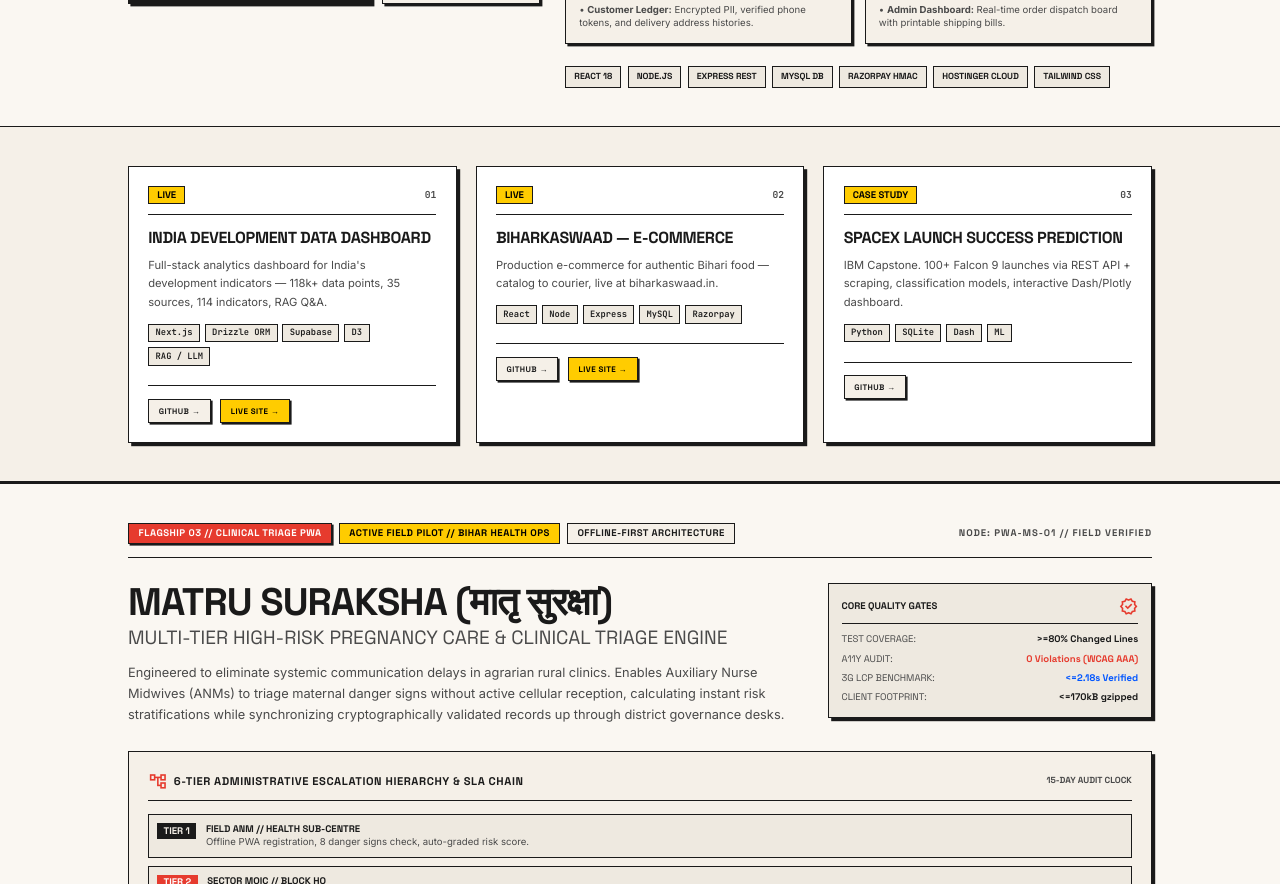
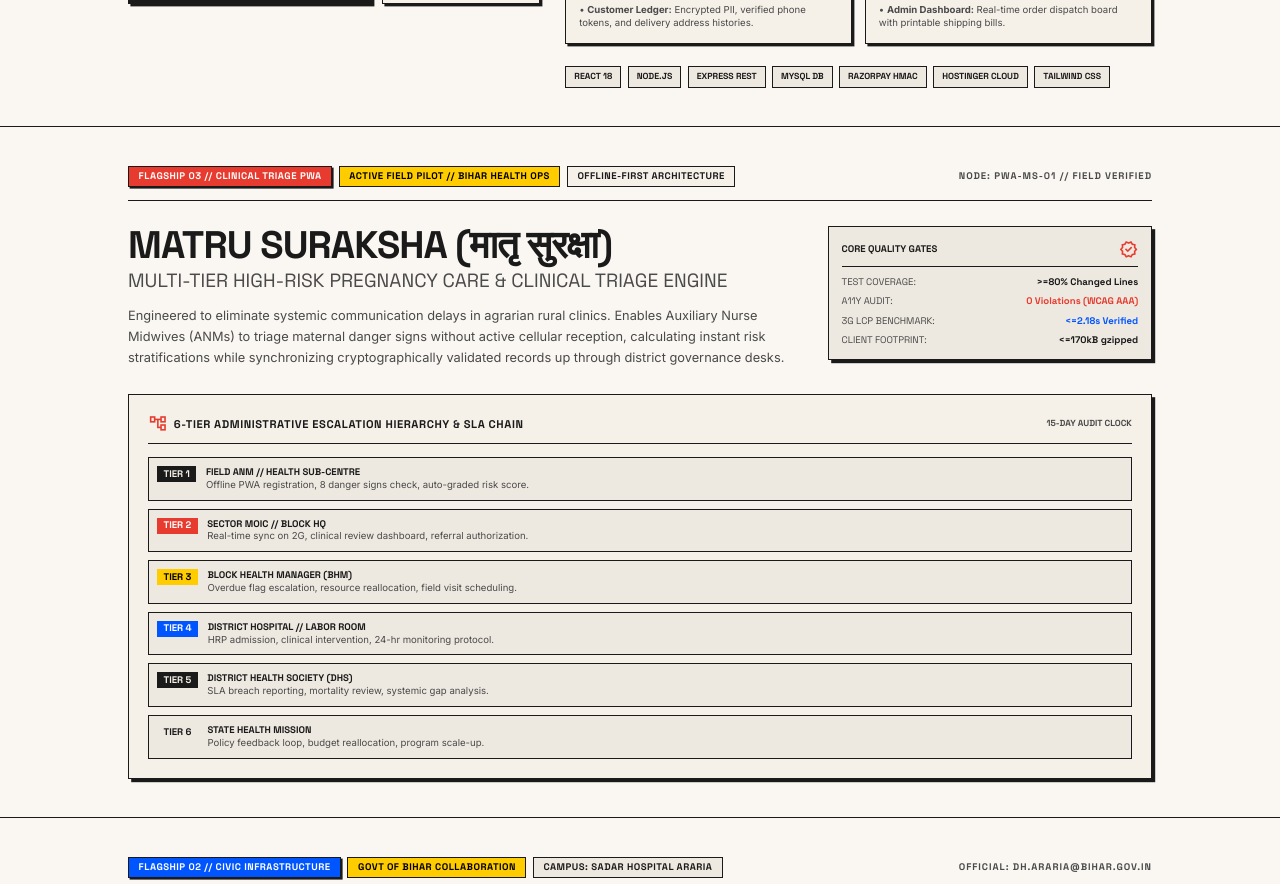
Before and after one commit to adityapandey2002/Portfolio, a Next.js app: page /work in a window 1280 px wide. Shown: the part 1420-2304 px from the top of the page. Built offline with nearby package versions, Linux system fonts and the light colour scheme.

Commit message:
refactor(work): remove redundant 3-card flagship grid

```diff
--- a/src/app/work/page.tsx
+++ b/src/app/work/page.tsx
@@ -7,54 +7,6 @@ export const metadata = {
   description:
     'Selected work — full-stack apps, data dashboards, and ML models built end-to-end and shipped to production.',
 };
-
-type WorkProjectStatus = 'LIVE' | 'Case study';
-
-interface WorkProject {
-  id: string;
-  number: string;
-  title: string;
-  desc: string;
-  status: WorkProjectStatus;
-  tech: string[];
-  caseStudy: string;
-  live?: string;
-}
-
-const WORK_PROJECTS: WorkProject[] = [
-  {
-    id: 'india-dashboard',
-    number: '01',
-    title: 'India Development Data Dashboard',
-    desc:
-      'Full-stack analytics dashboard for India\'s development indicators — 118k+ data points, 35 sources, 114 indicators, RAG Q&A.',
-    status: 'LIVE',
-    tech: ['Next.js', 'Drizzle ORM', 'Supabase', 'D3', 'RAG / LLM'],
-    caseStudy: 'https://github.com/adityapandey2002/',
-    live: 'https://india-dashboard-delta.vercel.app/',
-  },
-  {
-    id: 'biharkaswaad',
-    number: '02',
-    title: 'BiharKaSwaad — E-Commerce',
-    desc:
-      'Production e-commerce for authentic Bihari food — catalog to courier, live at biharkaswaad.in.',
-    status: 'LIVE',
-    tech: ['React', 'Node', 'Express', 'MySQL', 'Razorpay'],
-    caseStudy: 'https://github.com/adityapandey2002/',
-    live: 'https://biharkaswaad.in/',
-  },
-  {
-    id: 'spacex',
-    number: '03',
-    title: 'SpaceX Launch Success Prediction',
-    desc:
-      'IBM Capstone. 100+ Falcon 9 launches via REST API + scraping, classification models, interactive Dash/Plotly dashboard.',
-    status: 'Case study',
-    tech: ['Python', 'SQLite', 'Dash', 'ML'],
-    caseStudy: 'https://github.com/adityapandey2002/',
-  },
-];
 
 export default function WorkPage() {
   return (
@@ -342,65 +294,6 @@ export default function WorkPage() {
                 ))}
               </div>
             </div>
-          </div>
-        </div>
-      </section>
-
-      {/* Projects grid */}
-      <section className="border-b-4 border-primary dark:border-white bg-surface dark:bg-surface-dark py-12 px-4 sm:px-8 lg:px-12">
-        <div className="max-w-7xl mx-auto">
-          <div className="grid grid-cols-1 gap-6 md:grid-cols-2 lg:grid-cols-3">
-            {WORK_PROJECTS.map((project) => (
-              <div
-                key={project.id}
-                className="border-2 border-primary dark:border-white bg-surface-container-lowest dark:bg-surface-low p-6 shadow-[4px_4px_0px_#1a1a1a] dark:shadow-[4px_4px_0px_#ffffff]"
-              >
-                <div className="flex items-center justify-between border-b-2 border-primary dark:border-white pb-3 mb-4">
-                  <span className="bg-accent-yellow dark:bg-accent-yellow text-black dark:text-black px-2.5 py-0.5 font-headline font-bold text-xs uppercase border border-primary dark:border-white">
-                    {project.status}
-                  </span>
-                  <span className="font-mono text-xs font-bold text-on-surface-variant dark:text-on-surface-variant">
-                    {project.number}
-                  </span>
-                </div>
-                <h3 className="font-headline text-xl font-bold text-on-surface dark:text-on-surface uppercase">
-                  {project.title}
-                </h3>
-                <p className="mt-2 text-sm text-on-surface-variant dark:text-on-surface-variant/70 leading-relaxed">
-                  {project.desc}
-                </p>
-                <div className="mt-4 flex flex-wrap gap-1.5">
-                  {project.tech.map((t) => (
-                    <span
-                      key={t}
-                      className="font-mono text-[11px] font-semibold bg-surface-container dark:bg-surface-low px-2 py-0.5 border border-primary dark:border-white text-on-surface dark:text-on-surface"
-                    >
-                      {t}
-                    </span>
-                  ))}
-                </div>
-                <div className="mt-6 pt-4 border-t-2 border-primary dark:border-white flex gap-3">
-                  <a
-                    href={project.caseStudy}
-                    target="_blank"
-                    rel="noopener noreferrer"
-                    className="inline-flex items-center gap-2 border-2 border-primary dark:border-white bg-surface dark:bg-surface-low px-3 py-1.5 font-headline text-[10px] font-bold uppercase tracking-wider text-primary dark:text-white shadow-[2px_2px_0px_#1a1a1a] dark:shadow-[2px_2px_0px_#ffffff] transition-all hover:translate-x-0.5 hover:translate-y-0.5 hover:shadow-none"
-                  >
-                    GitHub →
-                  </a>
-                  {project.live && (
-                    <a
-                      href={project.live}
-                      target="_blank"
-                      rel="noopener noreferrer"
-                      className="inline-flex items-center gap-2 border-2 border-primary dark:border-white bg-accent-yellow dark:bg-accent-yellow text-black dark:text-black px-3 py-1.5 font-headline text-[10px] font-bold uppercase tracking-wider shadow-[2px_2px_0px_#1a1a1a] dark:shadow-[2px_2px_0px_#ffffff] transition-all hover:translate-x-0.5 hover:translate-y-0.5 hover:shadow-none"
-                    >
-                      Live Site →
-                    </a>
-                  )}
-                </div>
-              </div>
-            ))}
           </div>
         </div>
       </section>
```
